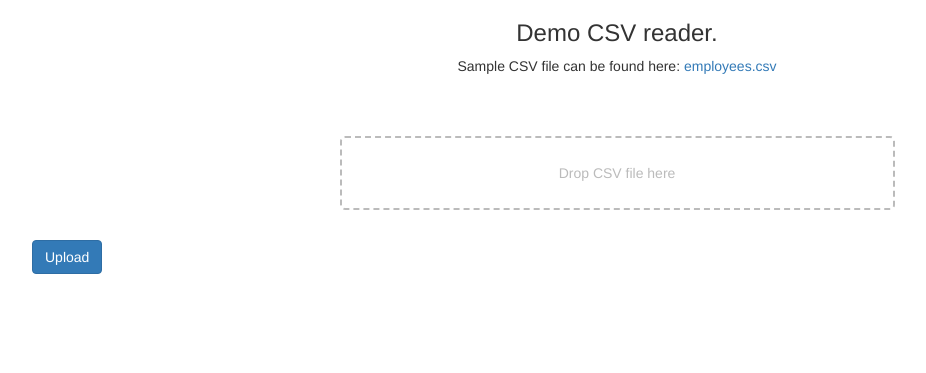
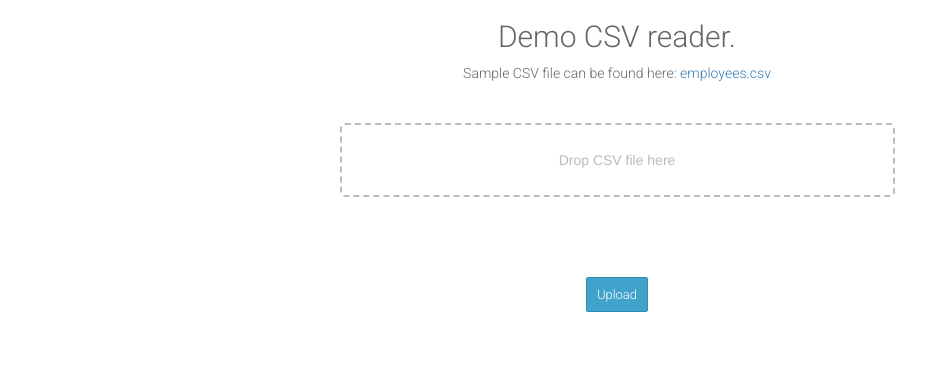
Before and after one commit to TheFirm/csv-handsontable, a PHP site: page / in a window 1280 px wide. Shown: the top 373 px of the page, without its empty margins (23-949 px from the left). Run offline with PHP 8.4, Linux system fonts and the light colour scheme; some libraries are stand-ins or nearby versions.

Commit message:
change styles of main table

```diff
--- a/css/main.css
+++ b/css/main.css
@@ -1,7 +1,7 @@
 
 
 #drop_zone{
-    margin-top: 50px;
+    margin: 30px 0;
     border: 2px dashed #bbb;
     -moz-border-radius: 5px;
     -webkit-border-radius: 5px;
@@ -19,13 +19,21 @@
 }
 
 .button_row{
-    padding: 20px 0 100px ;
+    text-align: center;
+    margin: 30px 0;
 }
 
 
+h3 {
+    font-size: 30px;
+}
 
 .main_header, .main_subheader {
     text-align: center;
+    font-family: "Roboto", "Helvetica Neue", Helvetica, Arial, sans-serif;
+    font-weight: 300;
+    color: #666666;
+    text-rendering: optimizelegibility;
 }
 
 
@@ -37,24 +45,66 @@
     padding: 10px 15px;
 }
 
-.thCore * {
-
-}
-
 .htCore th, .htCore td {
     padding: 10px 15px;
     font-family: Roboto, 'Helvetica Neue';
     color: rgb(136, 136, 136);
     font-size: 13px;
+    background-color: #fff;
+}
+
+.handsontable_data_wrapper {
+    text-align: center;
+}
+
+.handsontable {
+    width: auto !important;
+    display: inline-block;
+}
+
+.handsontable .handsontable table {
+    box-shadow: none;
 }
 
 .handsontable th, .handsontable td {
     border-color: #d2d2d2;
 }
 
+.handsontable tr:first-child td {
+    box-shadow: 0 5px 5px -5px rgba(0, 0, 0, 0.15) inset;
+    background-color: rgb(249, 249, 249);
+}
+
 .main_btn {
+    display: inline-block;
+    cursor: pointer;
+    font-family: "Roboto", "Helvetica Neue", Helvetica, Arial, sans-serif;
+    font-weight: 300;
+    font-size: 13px;
+    margin: 0;
+    text-decoration: none;
+    outline: none;
+    -webkit-border-radius: 2px;
+    -moz-border-radius: 2px;
+    border-radius: 2px;
     height: 35px;
     line-height: 33px;
     padding: 0 10px;
     vertical-align: middle;
 }
+
+.btn_blue {
+    background-color: #41a3cc;
+    border: 1px solid #2b8ead;
+    color: #ffffff;
+    -webkit-transition: all 0.1s ease;
+    -moz-transition: all 0.1s ease;
+    -ms-transition: all 0.1s ease;
+    -o-transition: all 0.1s ease;
+}
+
+.btn_blue:hover {
+    background-color: #54b2d3;
+    border-color: #2b8ead;
+    color: #ffffff;
+}
--- a/index.html
+++ b/index.html
@@ -22,13 +22,13 @@
         </div>
     </div>
 
-    <div class="row">
+    <div class="row handsontable_data_wrapper">
         <div id="handsontable_data" class="handsontable">
         </div>
     </div>
 
     <div class="row button_row" >
-        <button class="btn btn-primary">Upload</button>
+        <button class="main_btn btn_blue">Upload</button>
     </div>
 </div>
 
```
Also changed, not shown: employees.csv (+9 -9 lines).
